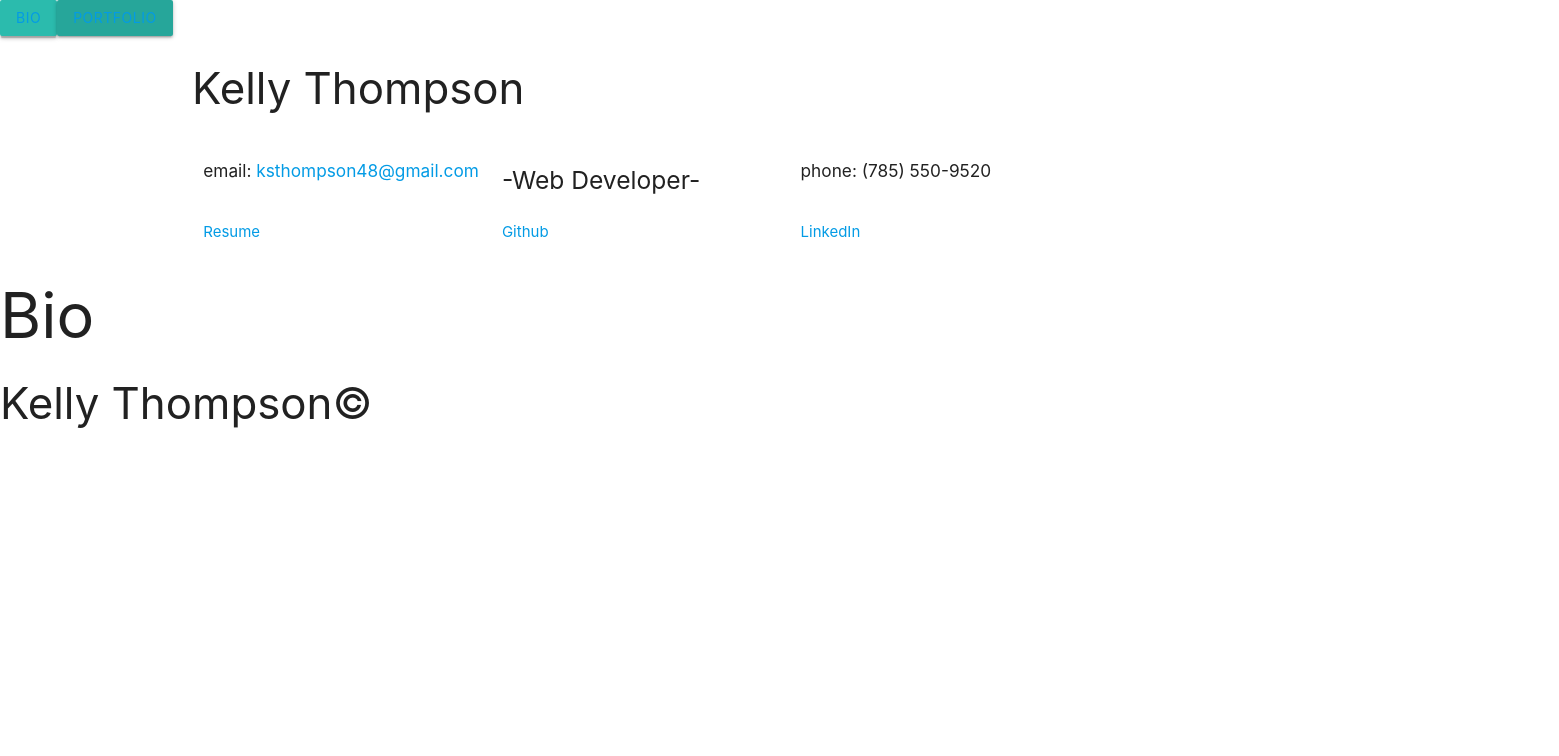
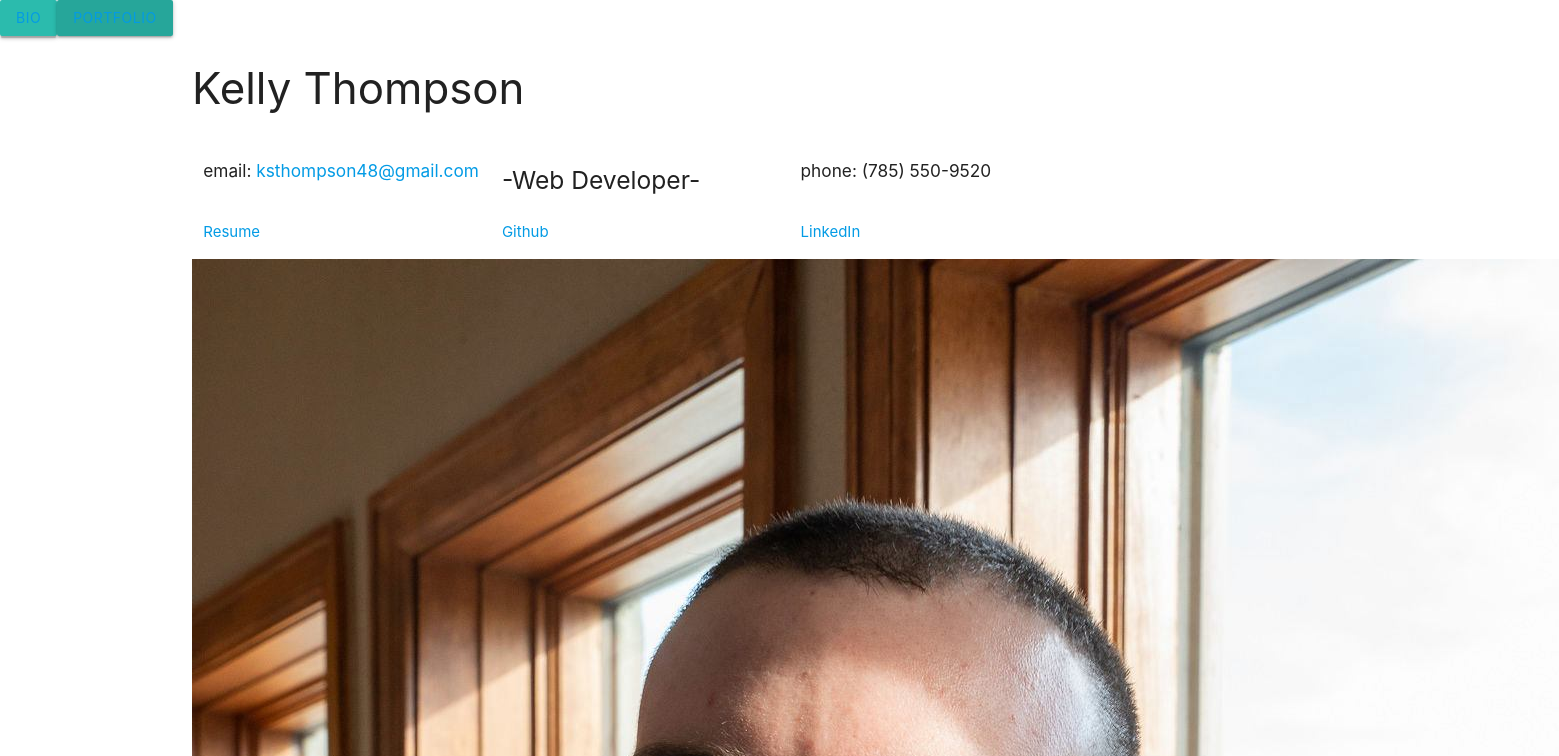
Before and after one commit to kelstho/kelstho.github.io, a React (Create React App) app: page / in a window 1280 px wide. Shown: the top 756 px of the page, 1559 px wide, since content can reach past the window. Built offline with nearby package versions, Linux system fonts and the light colour scheme.

Commit message:
build bio page

```diff
--- a/src/pages/Bio.js
+++ b/src/pages/Bio.js
@@ -1,8 +1,21 @@
 import React from "react";
+import Pic from "../assets/images/headshot.jpg"
 
 function Bio() {
-  return(
-    <h1>Bio</h1>
+  return (
+    <div className="container">
+      <div className="row">
+        <img src={Pic} alt="Kelly Thompson" />
+      </div>
+      <div className="row">
+        <p>
+          Hello there! My name is Kelly Thompson, and I am a barista living in Waldo in Kansas City, Missouri. I’ve lived here for a little over two years now, and I’m really excited to be learning about coding from the University of Kansas! I love to travel as much as I can (preferably by car, if possible). I’ve been to 37 states (including Alaska) but as far as visiting other countries, I’ve only ever been to Canada. I'm hoping to expand that list soon though!
+        </p>
+        <p>
+          I was born and raised in Lawrence, Kansas. I graduated from Lawrence High School in 2011, and I received a BFA in Photography from the Lesley University College of Art and Design in 2016. Since then, I have been working in the coffee industry as a barista. Coffee is one of my greatest passions, but I’m ready for a major career change and am hoping to be hired as a web developer after my graduation from this boot camp.
+        </p>
+      </div>
+    </div>
   );
 }
 
```
Also changed, not shown: src/assets/images/headshot.jpg (added).
